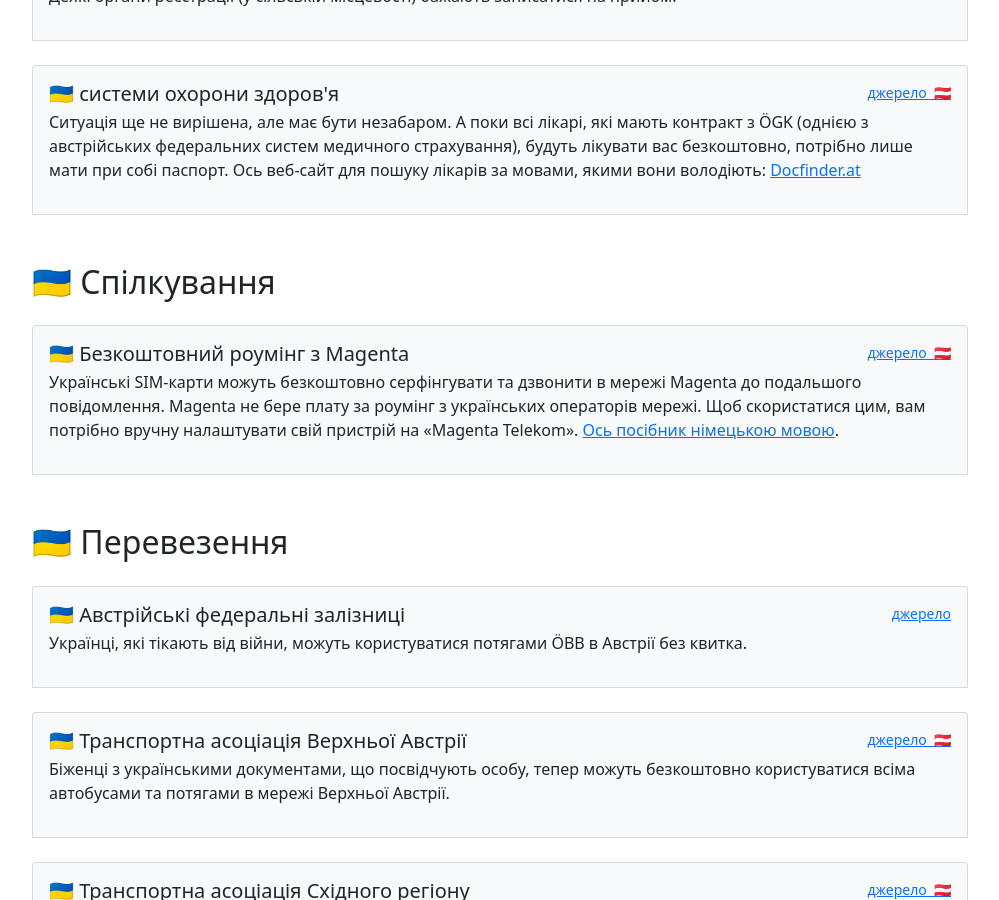
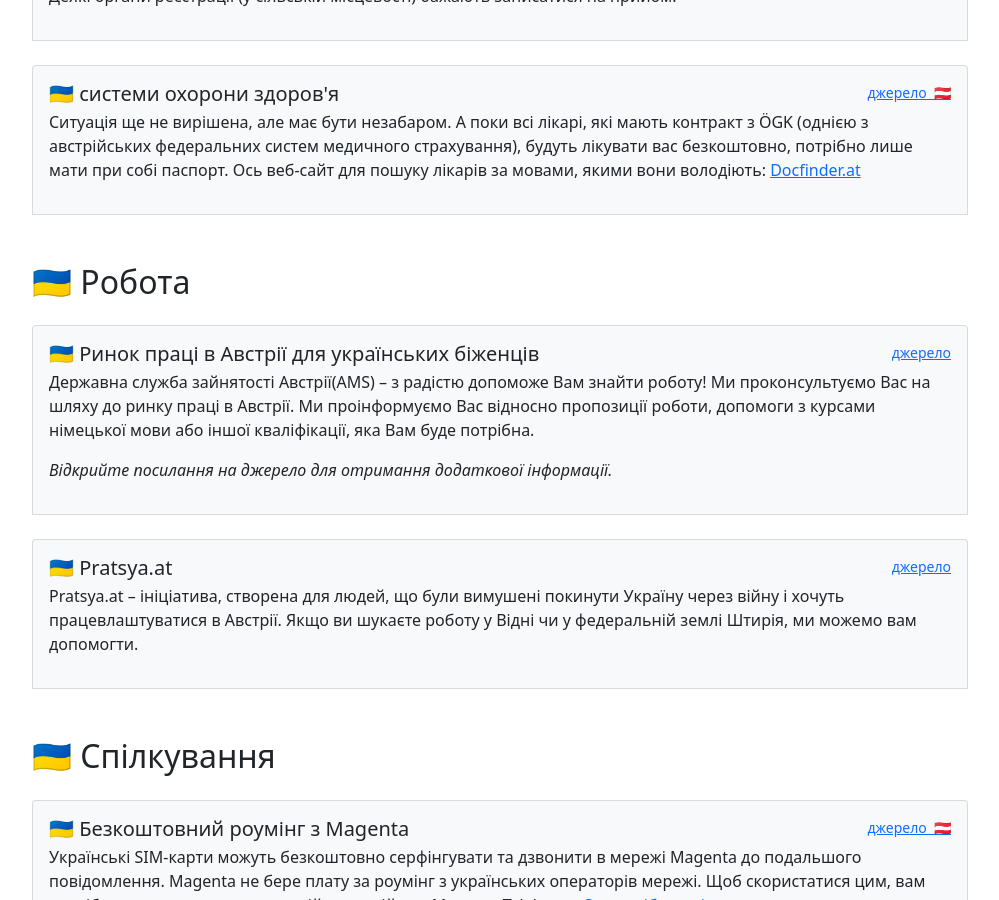
Before and after one commit to support-for-ukrainians-in-austria/support-for-ukrainians-in-austria.github.io, a Jekyll site: the page built from index.markdown, in a window 1280 px wide and 900 px high, scrolled down 2640 px. Shown: the whole window, without its empty margins (140-1139 px from the left). Built offline with Jekyll 4.4.1, drawn with Linux system fonts in a browser that asks for light colours.

Commit message:
Add work section

```diff
--- a/_data/sections/index.yml
+++ b/_data/sections/index.yml
@@ -9,6 +9,11 @@ sections:
       ua: "Живий"
       de: "Leben"
       en: "Living"
+  - id: work
+    title:
+      ua: "Робота"
+      de: "Arbeit"
+      en: "Work"
   - id: communication
     title:
       ua: "Спілкування"
--- /dev/null
+++ b/_data/sections/work/ams.yml
@@ -0,0 +1,32 @@
+id: ams
+order: 10
+content:
+  ua:
+    title: "Ринок праці в Австрії для українських біженців"
+    body: |
+      Державна служба зайнятості Австрії(АМS) – з радістю допоможе Вам знайти роботу! Ми проконсультуємо Вас на шляху до ринку праці в Австрії. Ми проінформуємо Вас відносно пропозиції роботи, допомоги з курсами німецької мови або іншої кваліфікації, яка Вам буде потрібна.
+
+      _Відкрийте посилання на джерело для отримання додаткової інформації._
+    source:
+      url: "https://www.ams.at/arbeitsuchende/arbeiten-in-oesterreich-und-der-eu/ukraine"
+      lang: ua
+
+  de:
+    title: "Arbeitsmarkt in Österreich für ukrainische Flüchtlinge"
+    body: |
+      Das Arbeitsmarktservice (AMS), das ist die öffentliche Arbeitsmarktverwaltung in Österreich, unterstützt Sie gerne, eine Arbeit zu finden. Wir beraten Sie auf Ihrem Weg in den Arbeitsmarkt in Österreich. Wir informieren Sie über Jobangebote, helfen mit Deutschkursen und sonstigen Qualifizierungen, die Sie benötigen.
+
+      _Öffnen Sie die Quellenreferenz für weitere Informationen._
+    source:
+      url: "https://www.ams.at/arbeitsuchende/arbeiten-in-oesterreich-und-der-eu/ukraine"
+      lang: de
+
+  en:
+    title: "Labour Market in Austria for Ukrainian Refugees"
+    body: |
+      The Arbeitsmarktservice (AMS), the Austrian Public Employment Service, will gladly support you in finding a job. We will advise and guide you regarding the labour market in Austria. We will inform you about job opportunities, help you with German lessons and other qualifications that you might need.
+
+      _Open the source reference for more information._
+    source:
+      url: "https://www.ams.at/arbeitsuchende/arbeiten-in-oesterreich-und-der-eu/ukraine"
+      lang: en
--- /dev/null
+++ b/_data/sections/work/pratsya.yml
@@ -0,0 +1,26 @@
+id: pratsya
+order: 20
+content:
+  ua:
+    title: "Pratsya.at"
+    body: |
+      Pratsya.at – ініціатива, створена для людей, що були вимушені покинути Україну через війну і хочуть працевлаштуватися в Австрії. Якщо ви шукаєте роботу у Відні чи у федеральній землі Штирія, ми можемо вам допомогти.
+    source:
+      url: "https://www.pratsya.at/"
+      lang: ua
+
+  de:
+    title: "Pratsya.at"
+    body: |
+      Pratsya.at ist eine Initiative für aus der Ukraine geflüchtete Menschen, die in Österreich arbeiten wollen. Wenn Sie einen Job in Wien oder in der Steiermark suchen, sind Sie hier genau richtig.
+    source:
+      url: "https://www.pratsya.at/de/"
+      lang: de
+
+  en:
+    title: "Pratsya.at"
+    body: |
+      Pratsya.at is an initiative for people who have fled Ukraine and want to work in Austria. If you are looking for a job in Vienna or in Styria, you have come to the right place.
+    source:
+      url: "https://www.pratsya.at/de/"
+      lang: de
```
